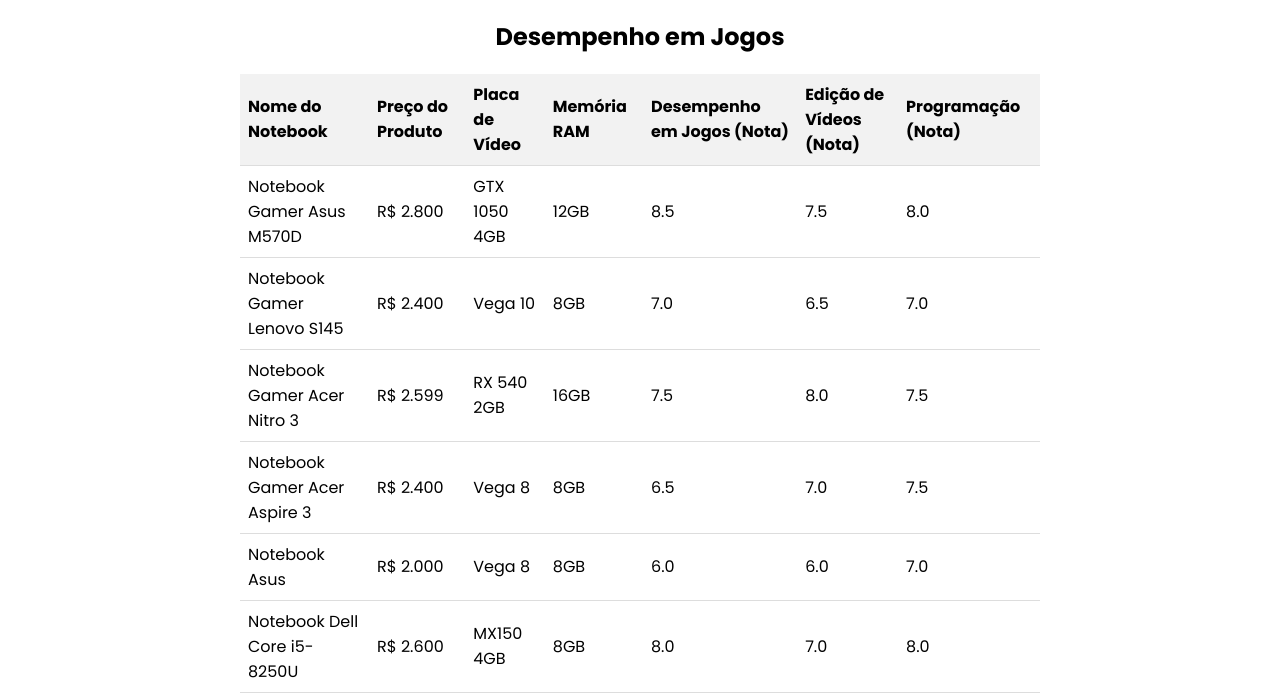
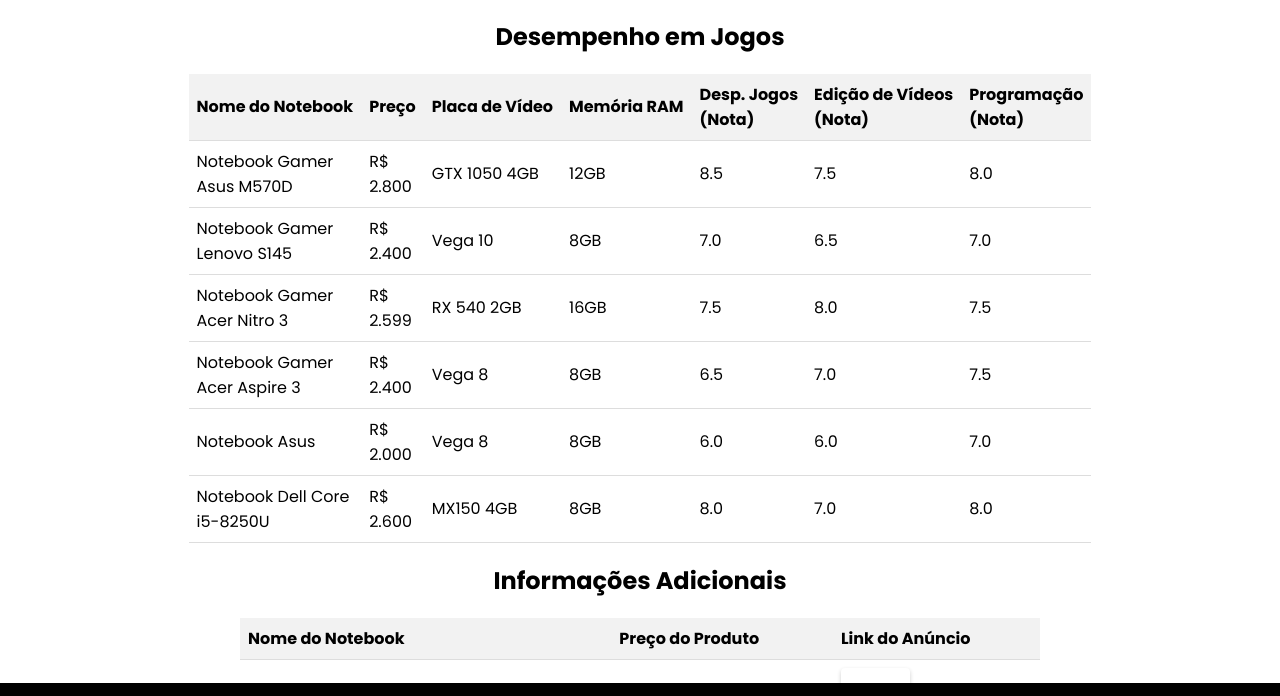
Before and after one commit to euviktors/tabelacomparacaodenotebooks, a plain HTML site: page index.html in a window 1280 px wide. Shown: the part 72-768 px from the top of the page. Drawn offline with Linux system fonts and the light colour scheme.

Commit message:
index.html

```diff
--- a/index.html
+++ b/index.html
@@ -34,6 +34,9 @@
 
     th {
       background-color: #f2f2f2;
+      white-space: nowrap;
+      overflow: hidden;
+      text-overflow: ellipsis;
     }
 
     /* Estilizando os links como botões */
@@ -74,6 +77,10 @@
       color: white;
       padding: 10px;
       text-align: center;
+      position: fixed;
+      left: 0;
+      bottom: 0;
+      width: 100%;
     }
   </style>
 </head>
@@ -83,12 +90,12 @@
   <table>
     <tr>
       <th>Nome do Notebook</th>
-      <th>Preço do Produto</th>
-      <th>Placa de Vídeo</th>
+      <th style="white-space: normal;">Preço</th>
+      <th >Placa de Vídeo</th>
       <th>Memória RAM</th>
-      <th>Desempenho em Jogos (Nota)</th>
-      <th>Edição de Vídeos (Nota)</th>
-      <th>Programação (Nota)</th>
+      <th>Desp. Jogos<br>(Nota)</th>
+      <th>Edição de Vídeos<br>(Nota)</th>
+      <th>Programação<br>(Nota)</th>
     </tr>
     <tr>
       <td>Notebook Gamer Asus M570D</td>
@@ -186,7 +193,7 @@
   </table>
 
   <footer>
-    Desenvolvido por Viktor Dev em 2023
+    &copy; 2023 Comparação de Notebooks - Desenvolvido por Viktor DEV. Todos os direitos reservados.
   </footer>
 </body>
 </html>
```
